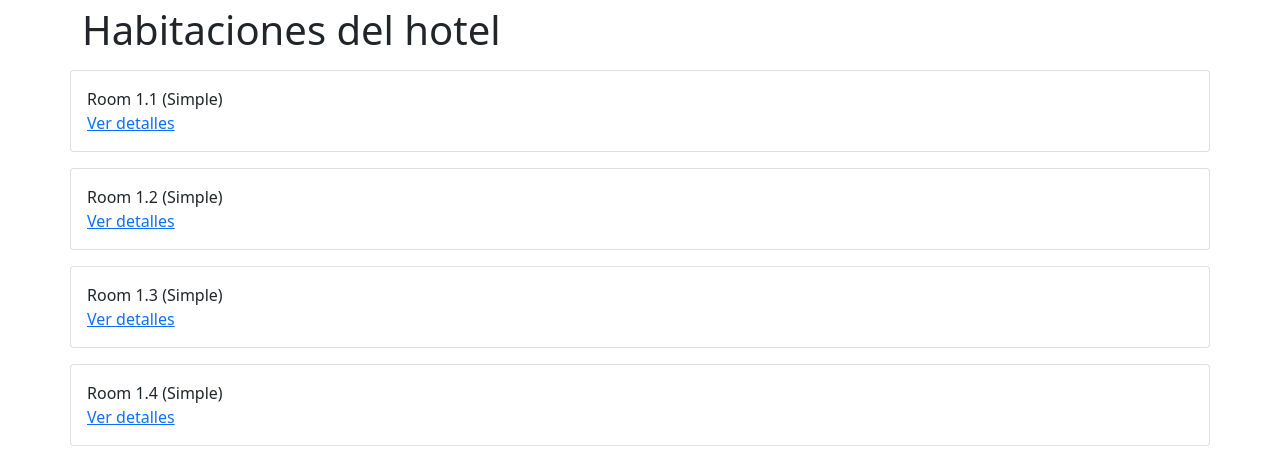
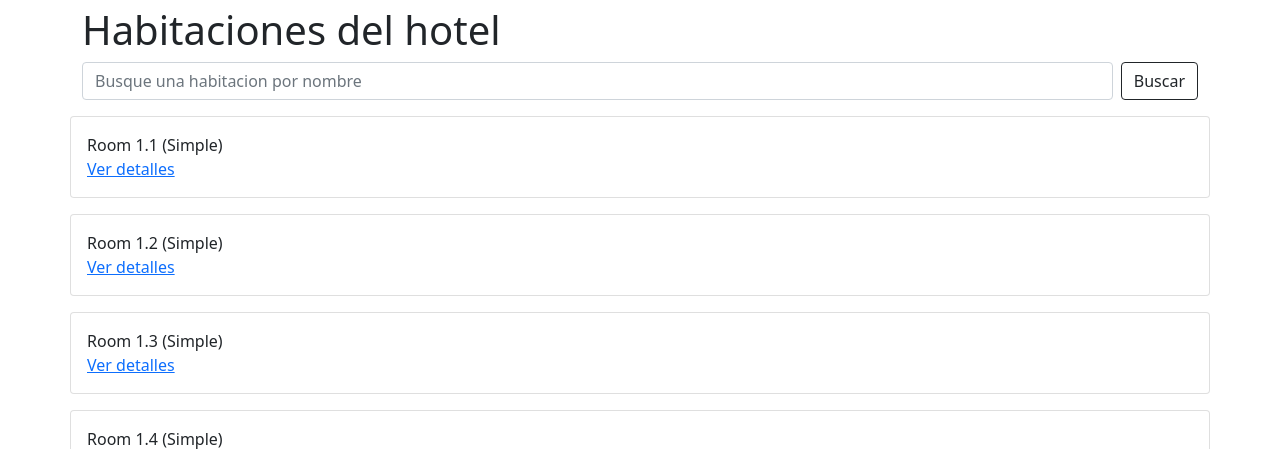
Before and after one commit to oscarchapp/testbookingengine, a Django app: page /rooms/ in a window 1280 px wide. Shown: the part 58-507 px from the top of the page. Run offline with Django 4.2, Linux system fonts and the light colour scheme; data comes from the database, SQL or seed files in the repository.

Commit message:
Feat A search bar by name is added in rooms.
Input is added that filters rooms by name using GET method,
the view received information is filtered and is returned by context

```diff
--- a/pms/templates/rooms.html
+++ b/pms/templates/rooms.html
@@ -2,7 +2,14 @@
 
 {% block content %}
 <h1>Habitaciones del hotel</h1>
+<form action="{% url 'room_search'%}" method="GET" class="d-flex">
+    <input class="form-control me-2" type="search" required name="filter"
+        placeholder="Busque una habitacion por nombre" aria-label="Search">
+    <button type="submit" class="btn btn-outline-dark">Buscar </button>
+</form>
 {% for room in rooms%}
+
+
 <div class="row card mt-3 mb-3 hover-card bg-tr-250">
     <div class="col p-3">
         <div class="">
--- a/pms/urls.py
+++ b/pms/urls.py
@@ -7,9 +7,12 @@ urlpatterns = [
     path("search/room/", views.RoomSearchView.as_view(), name="search"),
     path("search/booking/", views.BookingSearchView.as_view(), name="booking_search"),
     path("booking/<str:pk>/", views.BookingView.as_view(), name="booking"),
-    path("booking/<str:pk>/edit", views.EditBookingView.as_view(), name="edit_booking"),
-    path("booking/<str:pk>/delete", views.DeleteBookingView.as_view(), name="delete_booking"),
+    path("booking/<str:pk>/edit",
+         views.EditBookingView.as_view(), name="edit_booking"),
+    path("booking/<str:pk>/delete",
+         views.DeleteBookingView.as_view(), name="delete_booking"),
     path("rooms/", views.RoomsView.as_view(), name="rooms"),
     path("room/<str:pk>/", views.RoomDetailsView.as_view(), name="room_details"),
+    path("room-search/", views.RoomSearchView.as_view(), name="room_search"),
     path("dashboard/", views.DashboardView.as_view(), name="dashboard")
 ]
--- a/pms/views.py
+++ b/pms/views.py
@@ -156,7 +156,8 @@ class EditBookingView(View):
     def get(self, request, pk):
         booking = Booking.objects.get(id=pk)
         booking_form = BookingForm(prefix="booking", instance=booking)
-        customer_form = CustomerForm(prefix="customer", instance=booking.customer)
+        customer_form = CustomerForm(
+            prefix="customer", instance=booking.customer)
         context = {
             'booking_form': booking_form,
             'customer_form': customer_form
@@ -168,7 +169,8 @@ class EditBookingView(View):
     @method_decorator(ensure_csrf_cookie)
     def post(self, request, pk):
         booking = Booking.objects.get(id=pk)
-        customer_form = CustomerForm(request.POST, prefix="customer", instance=booking.customer)
+        customer_form = CustomerForm(
+            request.POST, prefix="customer", instance=booking.customer)
         if customer_form.is_valid():
             customer_form.save()
             return redirect("/")
@@ -236,6 +238,17 @@ class RoomDetailsView(View):
         return render(request, "room_detail.html", context)
 
 
+class RoomSearchView(View):
+    def get(self, request):
+        # renders room search
+        name = request.GET['filter']
+        rooms = Room.objects.filter(name__contains=name).all().values(
+            "name", "room_type__name", "id")
+        context = {
+            'rooms': rooms}
+        return render(request, "rooms.html", context)
+
+
 class RoomsView(View):
     def get(self, request):
         # renders a list of rooms
```
